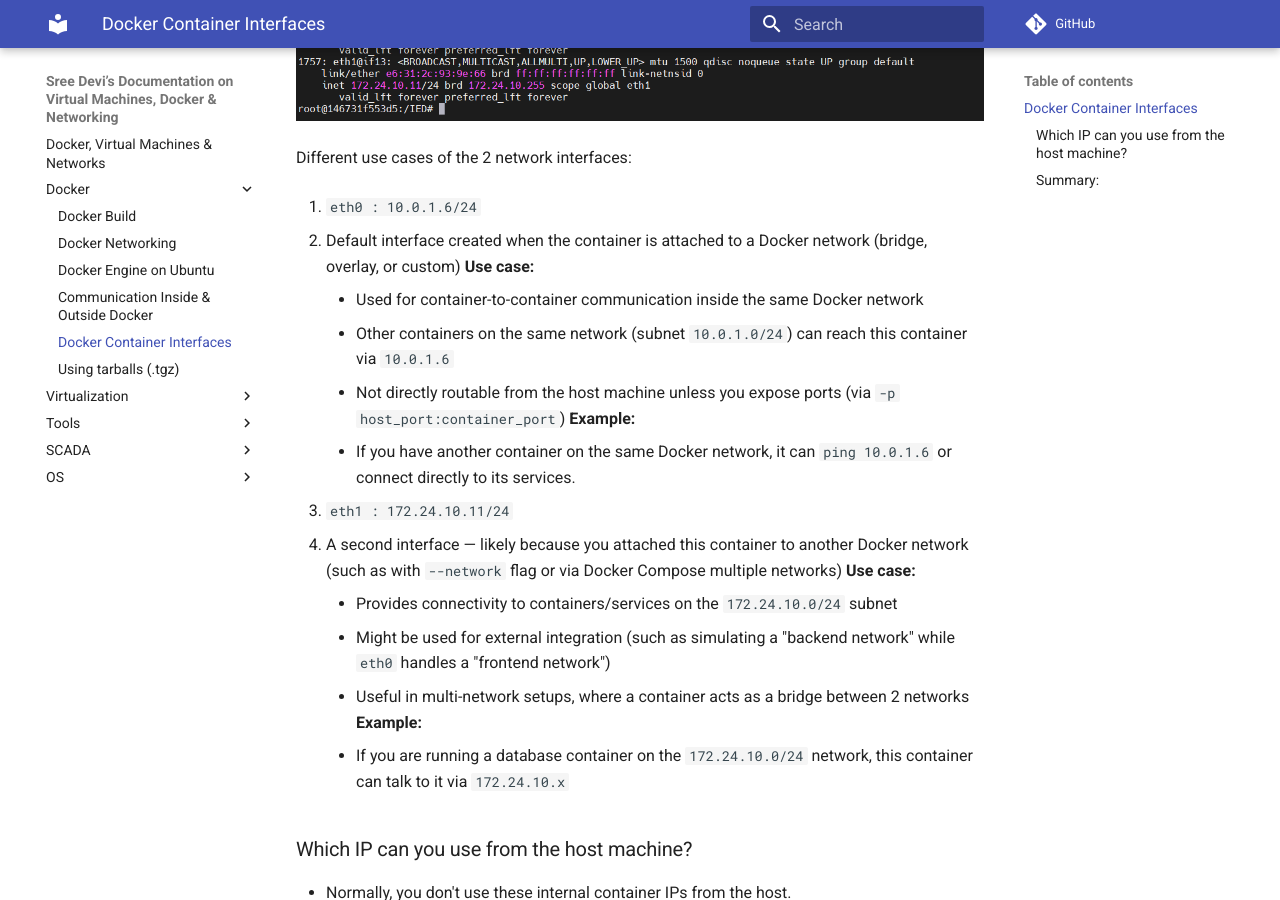
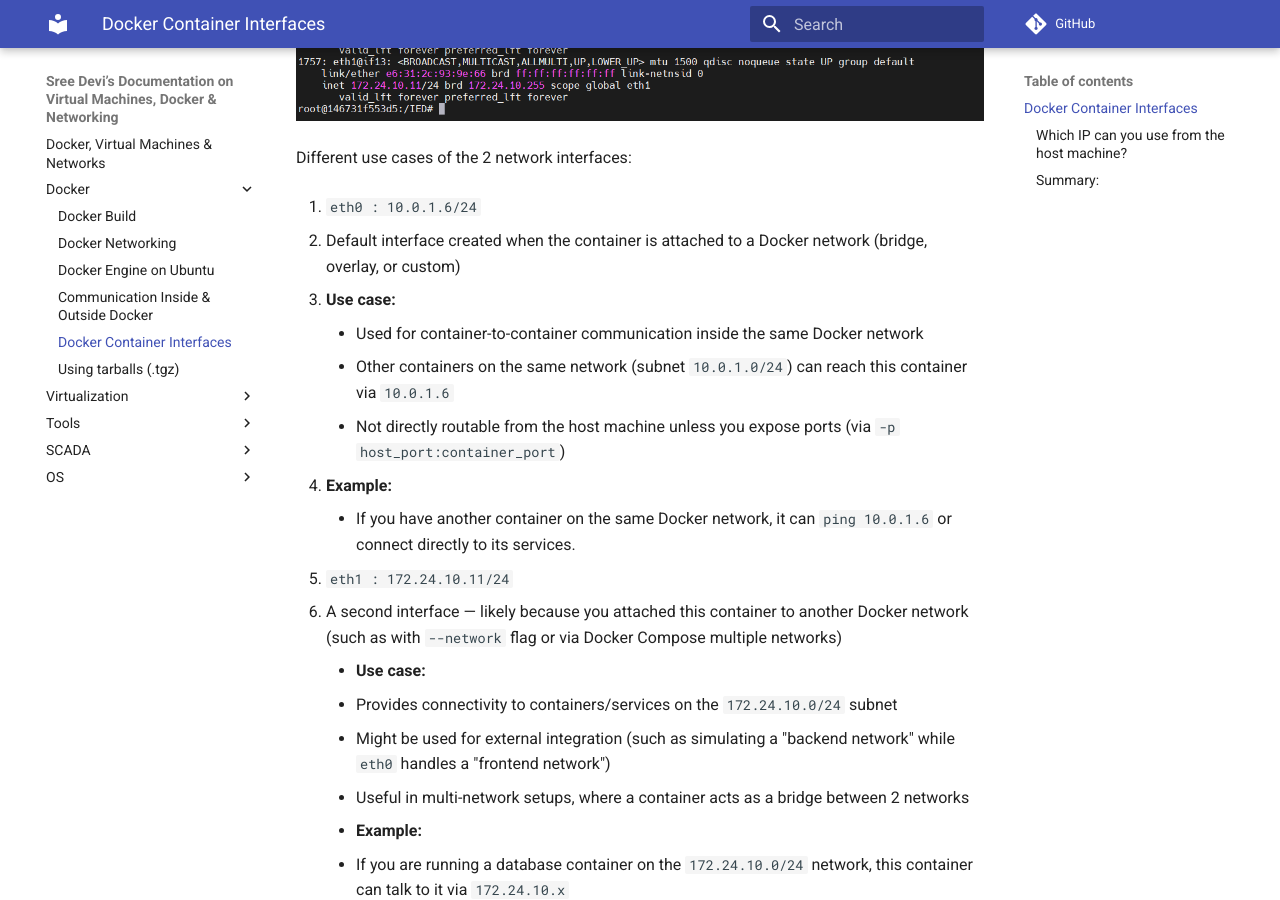
Before and after one commit to SreedeviRajavelu/VirtualMachines, an MkDocs documentation site: the page built from docs/Docker_Container_Interfaces.md, in a window 1280 px wide and 900 px high, scrolled down 356 px. Built offline with MkDocs 1.6.1 and Material for MkDocs 9.7.7, drawn with Linux system fonts in a browser that asks for light colours; comment, search, counter and statistics services are not loaded.

```diff
--- a/docs/Docker_Container_Interfaces.md
+++ b/docs/Docker_Container_Interfaces.md
@@ -9,20 +9,20 @@ Different use cases of the 2 network interfaces:
 1. `eth0 : 10.0.1.6/24`
 
    - Default interface created when the container is attached to a Docker network (bridge, overlay, or custom)
-     **Use case:**
+   - **Use case:**
      - Used for container-to-container communication inside the same Docker network
      - Other containers on the same network (subnet `10.0.1.0/24`) can reach this container via `10.0.1.6`
      - Not directly routable from the host machine unless you expose ports (via `-p host_port:container_port`)
-       **Example:**
+   - **Example:**
      - If you have another container on the same Docker network, it can `ping 10.0.1.6` or connect directly to its services.
 
 2. `eth1 : 172.24.10.11/24`
    - A second interface — likely because you attached this container to another Docker network (such as with `--network` flag or via Docker Compose multiple networks)
-     **Use case:**
+     - **Use case:**
      - Provides connectivity to containers/services on the `172.24.10.0/24` subnet
      - Might be used for external integration (such as simulating a "backend network" while `eth0` handles a "frontend network")
      - Useful in multi-network setups, where a container acts as a bridge between 2 networks
-       **Example:**
+     - **Example:**
      - If you are running a database container on the `172.24.10.0/24` network, this container can talk to it via `172.24.10.x`
 
 ### Which IP can you use from the host machine?
```
Also changed, not shown: site/Docker_Container_Interfaces/index.html, site/search/search_index.json.
